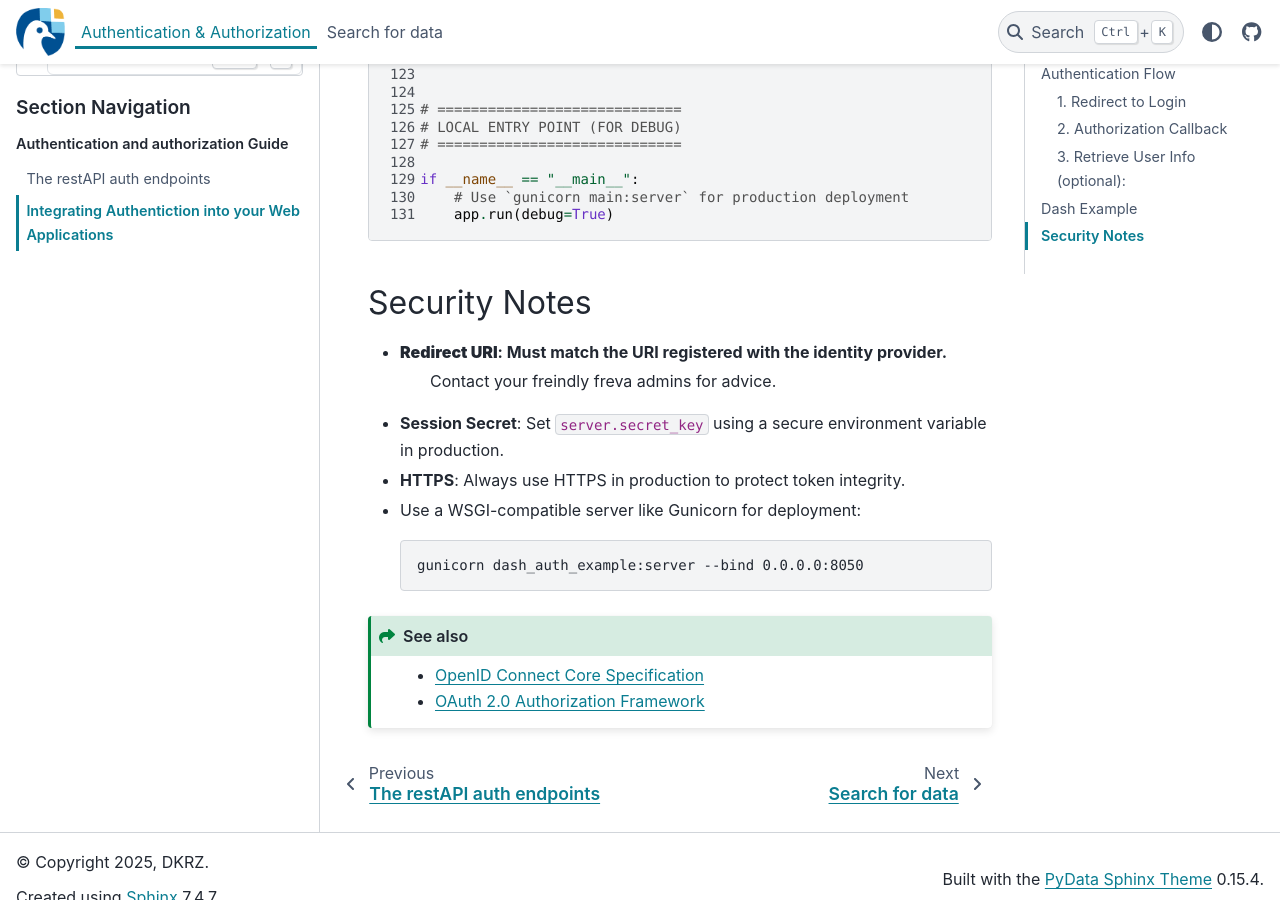
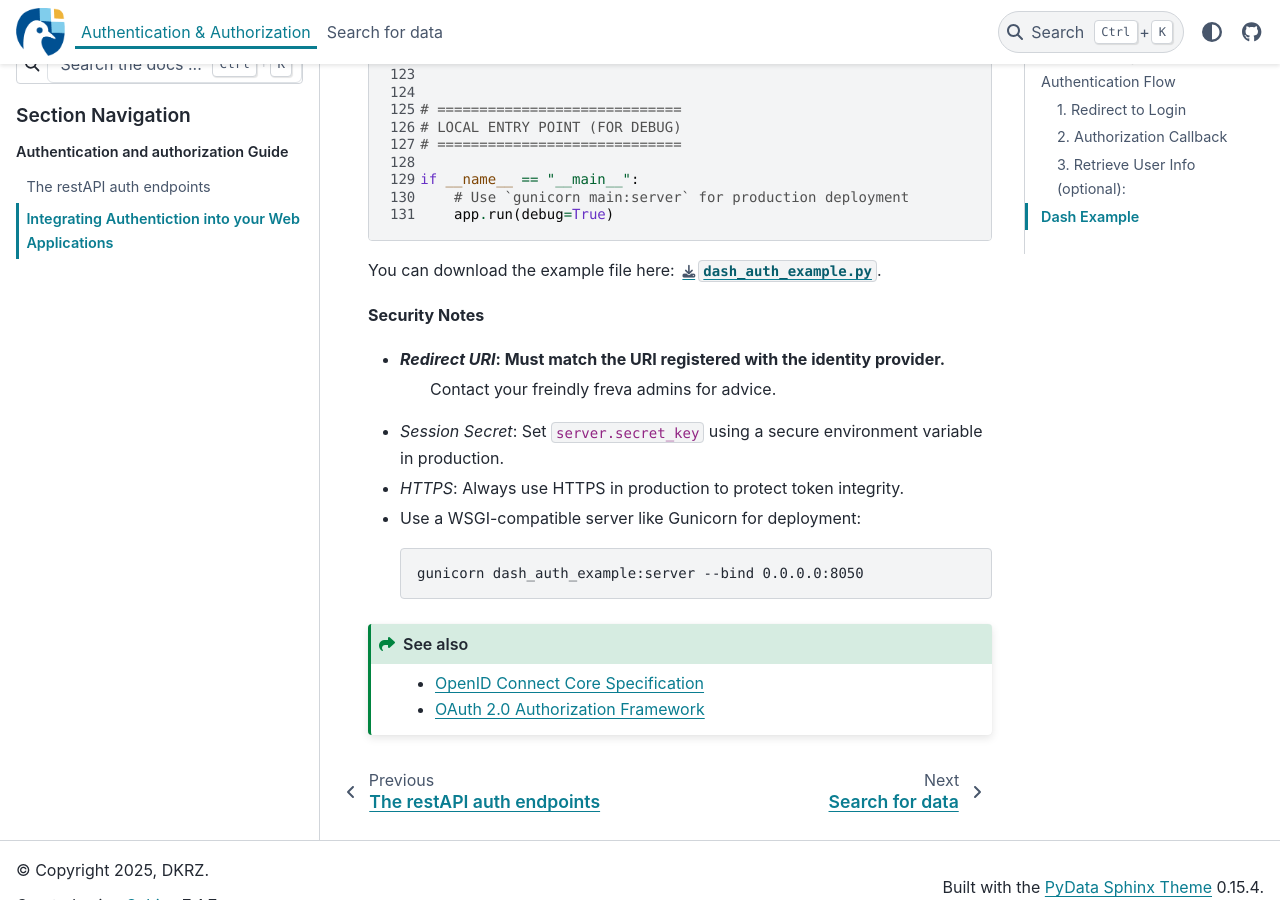
Before and after one commit to freva-org/freva-nextgen, a Sphinx documentation site: the page built from docs/source/auth/app_example.rst, in a window 1280 px wide and 900 px high, scrolled down 4045 px. Built offline with Sphinx 7.4.7 and the PyData theme 0.15.4, drawn with Linux system fonts in a browser that asks for light colours; pages that are not in the unit, such as notebooks, are missing from menus; the version number is read from the project's files by our own code.

Commit message:
Download python file.

```diff
--- a/docs/source/auth/app_example.rst
+++ b/docs/source/auth/app_example.rst
@@ -90,13 +90,14 @@ Plotly graph.
    :language: python
    :linenos:
 
-Security Notes
-++++++++++++++
+You can download the example file here: :download:`dash_auth_example.py <dash_auth_example.py>`.
 
-- **Redirect URI**: Must match the URI registered with the identity provider.
+**Security Notes**
+
+- *Redirect URI*: Must match the URI registered with the identity provider.
                     Contact your freindly freva admins for advice.
-- **Session Secret**: Set ``server.secret_key`` using a secure environment variable in production.
-- **HTTPS**: Always use HTTPS in production to protect token integrity.
+- *Session Secret*: Set ``server.secret_key`` using a secure environment variable in production.
+- *HTTPS*: Always use HTTPS in production to protect token integrity.
 - Use a WSGI-compatible server like Gunicorn for deployment:
 
   .. code-block:: console
--- a/docs/source/auth/endpoints.rst
+++ b/docs/source/auth/endpoints.rst
@@ -497,8 +497,8 @@ Calling them directly will likely lead to errors or unexpected behaviour.
 
 Instead, you should authenticate using **one of the supported client tools**:
 
-- The **Python client**: via :py:func``freva_client.authenticate``
-- The **CLI tool**: via ``freva-client auth``
+- The **Python client**: via :py:func:`freva_client.authenticate`
+- The **CLI tool**: via :ref:`freva-client auth <auth_cli>`
 - The **web portal**: to manually log in and download a token file
 
 These interfaces abstract away the complexity and ensure the flow is handled securely and correctly.
--- a/docs/source/index.rst
+++ b/docs/source/index.rst
@@ -135,7 +135,7 @@ Table of Content
 
    - Log in via the Freva website and download a token file.
    - Use the :py:func:`freva_client.authenticate` function.
-   - Use the ``freva-client auth`` command-line interface.
+   - Use the :ref:`freva-client auth <auth_cli>` command-line interface.
 
 
 
```
